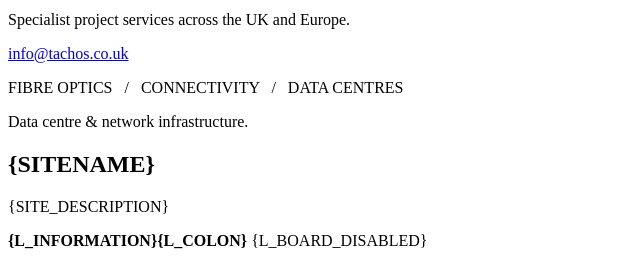
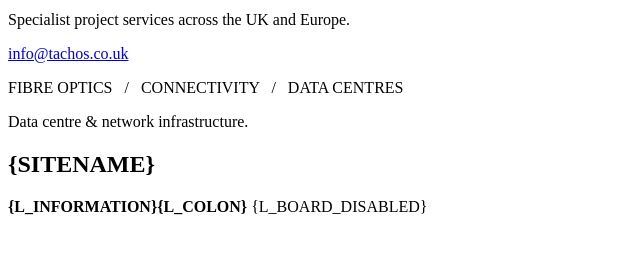
Before and after one commit to NiallSeletzky/tachos, a Python web app: template phpbb/styles/tachos/template/overall_header.html in a window 1280 px wide. Shown: the part 628-886 px from the top of the page, without its empty margins (0-640 px from the left). After the commit the page ends 843 px from the top, so only its background shows below. Run offline with Jinja, Linux system fonts and the light colour scheme; the template is opened without the code that fills it, so the values that code supplies are empty; some libraries are stand-ins or nearby versions.

Commit message:
Remove board description from TACHOS heading

```diff
--- a/phpbb/styles/tachos/template/overall_header.html
+++ b/phpbb/styles/tachos/template/overall_header.html
@@ -93,7 +93,7 @@
 <div id="wrap" class="wrap">
 	<a id="top" class="top-anchor" accesskey="t"></a>
 	<div id="page-header">
-        <div class="tachos-board-heading"><h2>{SITENAME}</h2><p>{SITE_DESCRIPTION}</p></div>
+        <div class="tachos-board-heading"><h2>{SITENAME}</h2></div>
 		<!-- EVENT overall_header_navbar_before -->
 		<!-- INCLUDE navbar_header.html -->
 	</div>
```
